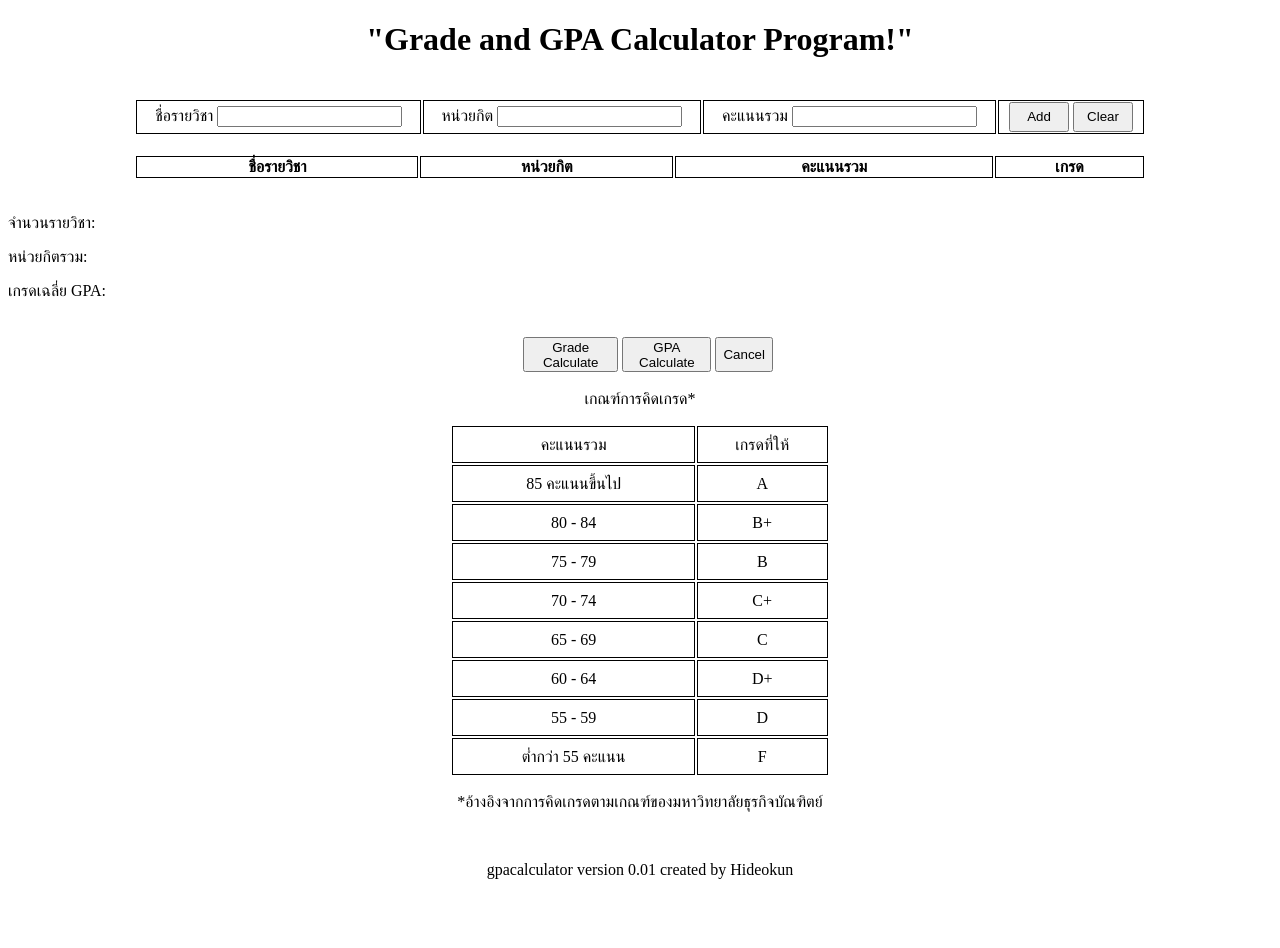
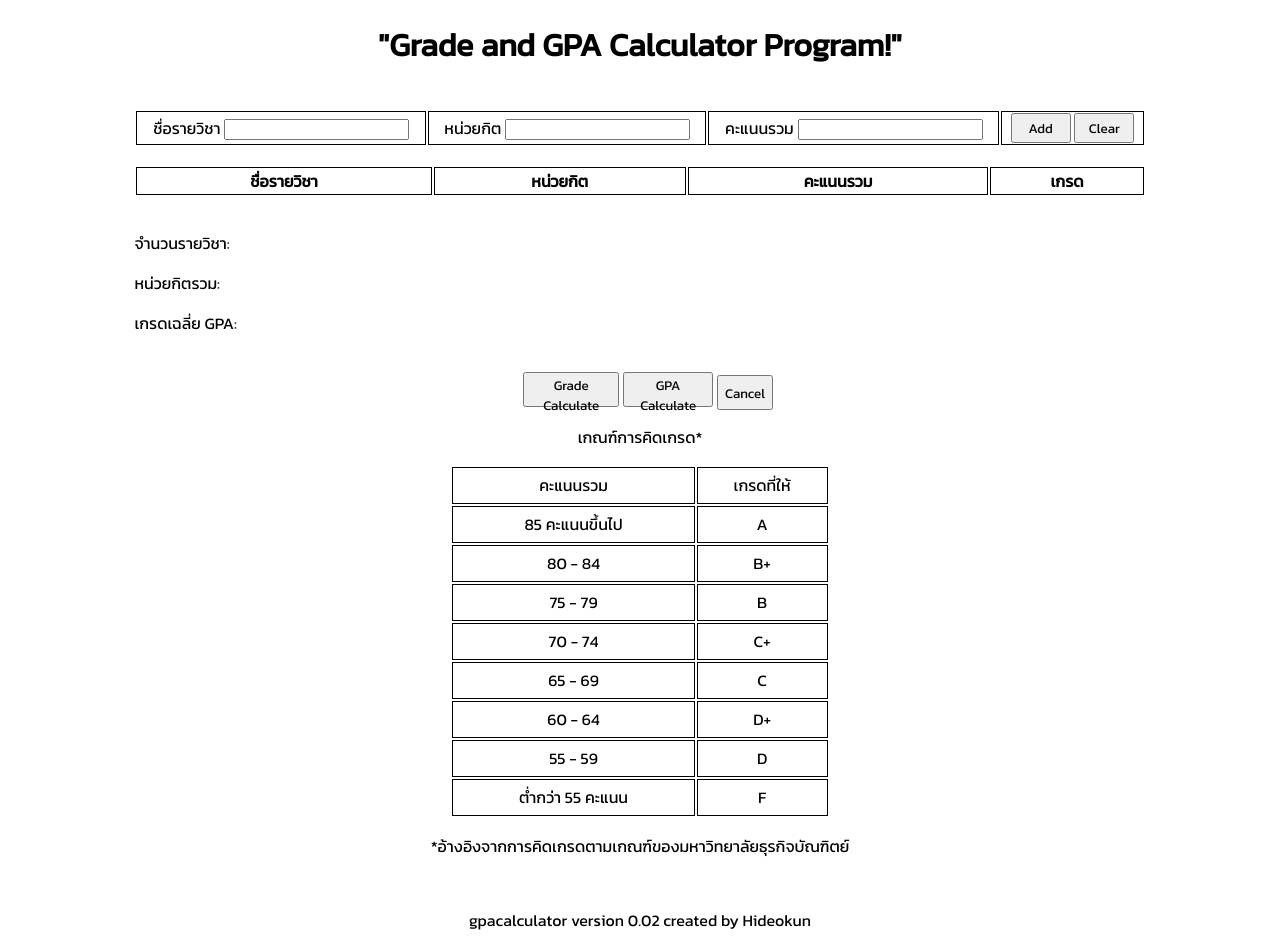
Before and after one commit to Hideokun13/Grade_Cal-JS_Project, a plain HTML site: page GradeCal.html in a window 1280 px wide. Before the commit the page ends 895 px from the top, so only its background shows below. Drawn offline with Linux system fonts and the light colour scheme.

Commit message:
Updated font and layout and Welcome to Version V.0.02

```diff
--- a/GradeCal.html
+++ b/GradeCal.html
@@ -2,8 +2,19 @@
 <html lang = "en">
     <head>
         <title> Grade_Cal </title>
-    </head>
         <style>
+            @import url('https://fonts.googleapis.com/css2?family=Kanit&display=swap');
+            p, label, button{
+                font-family: 'Kanit', sans-serif;
+            }
+            b {
+                font-family: 'Kanit', sans-serif;
+                font-weight: 600;
+            }
+            h1{
+                font-family: 'Kanit', sans-serif;
+                font-weight: bold;
+            }
             .tableProp{
                 width: 80%;
                 margin-left: 10%;
@@ -20,15 +31,18 @@
                 margin-right: 10%;
             }
             .tableProp td{
+                font-family: 'Kanit', sans-serif;
                 text-align: center;
                 border: 1px solid black
             }
             .tableDetail td{
+                font-family: 'Kanit', sans-serif;
                 line-height: 1px;
                 text-align: center;
                 border: 1px solid black
             }
             .tableEntity td{
+                font-family: 'Kanit', sans-serif;
                 text-align: center;
                 border: 1px solid black
             }
@@ -47,6 +61,7 @@
                 height: 35px;
             }
         </style>
+    </head>
     <body>
         <h1 style="text-align: center;">"Grade and GPA Calculator Program!"</h1>
         <p id="Grade_Detail"></p>
@@ -88,9 +103,19 @@
             </tr>
         </table>
         <br>
+        <div class="tableProp">
+            <table style="margin-left: 20%;">
+                <tr>
                     <p id="subj_Count">จำนวนรายวิชา: </p>
+                </tr>
+                <tr>
                     <p id="Total_Credit">หน่วยกิตรวม: </p>
+                </tr>
+                <tr>
                     <p id="GPA_Detail">เกรดเฉลี่ย GPA: </p>
+                </tr>
+            </table>
+        </div>
         <br>
         <div class="container">
             <table>
@@ -188,6 +213,6 @@
     </body>
     <br>
     <footer>
-        <p style="text-align: center;">gpacalculator version 0.01 created by Hideokun</p>
+        <p style="text-align: center;">gpacalculator version 0.02 created by Hideokun</p>
     </footer>
 </html>
```
Also changed, not shown: index.html (+14 -2 lines). Lines whose indentation alone changed are shown as unchanged.
